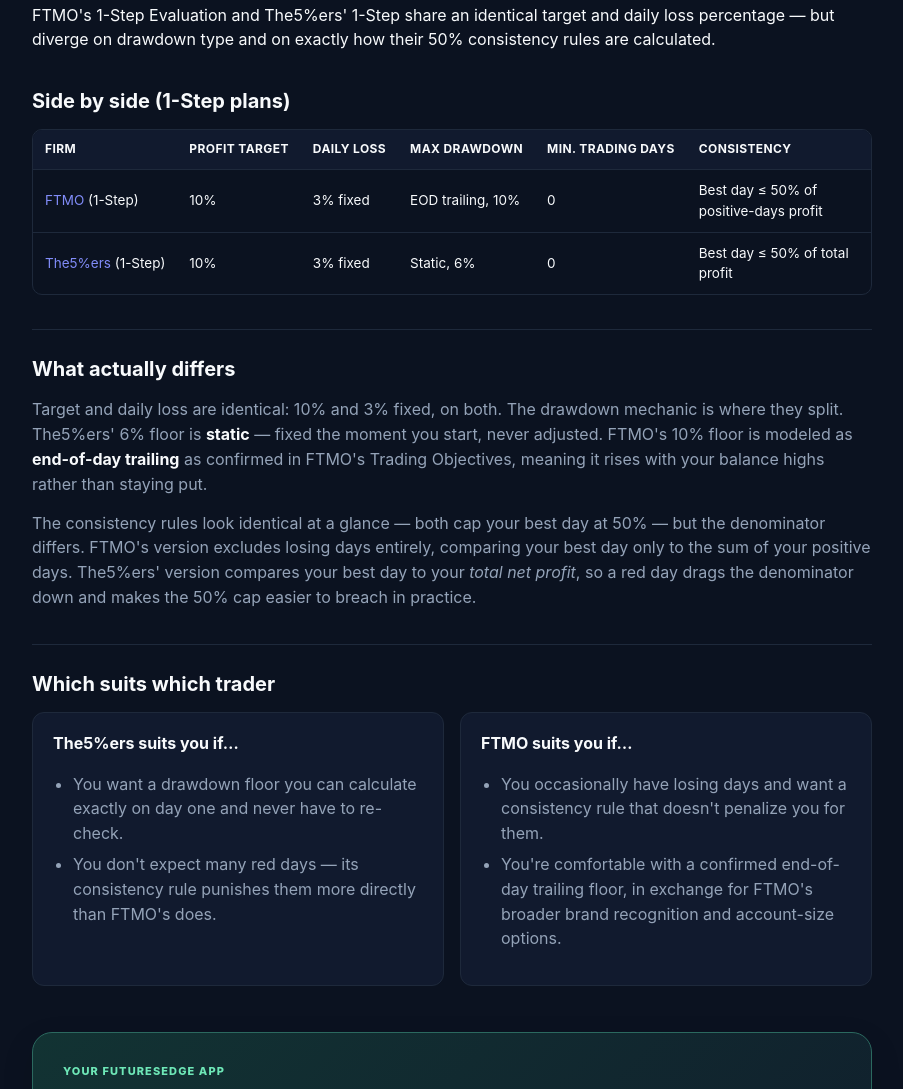
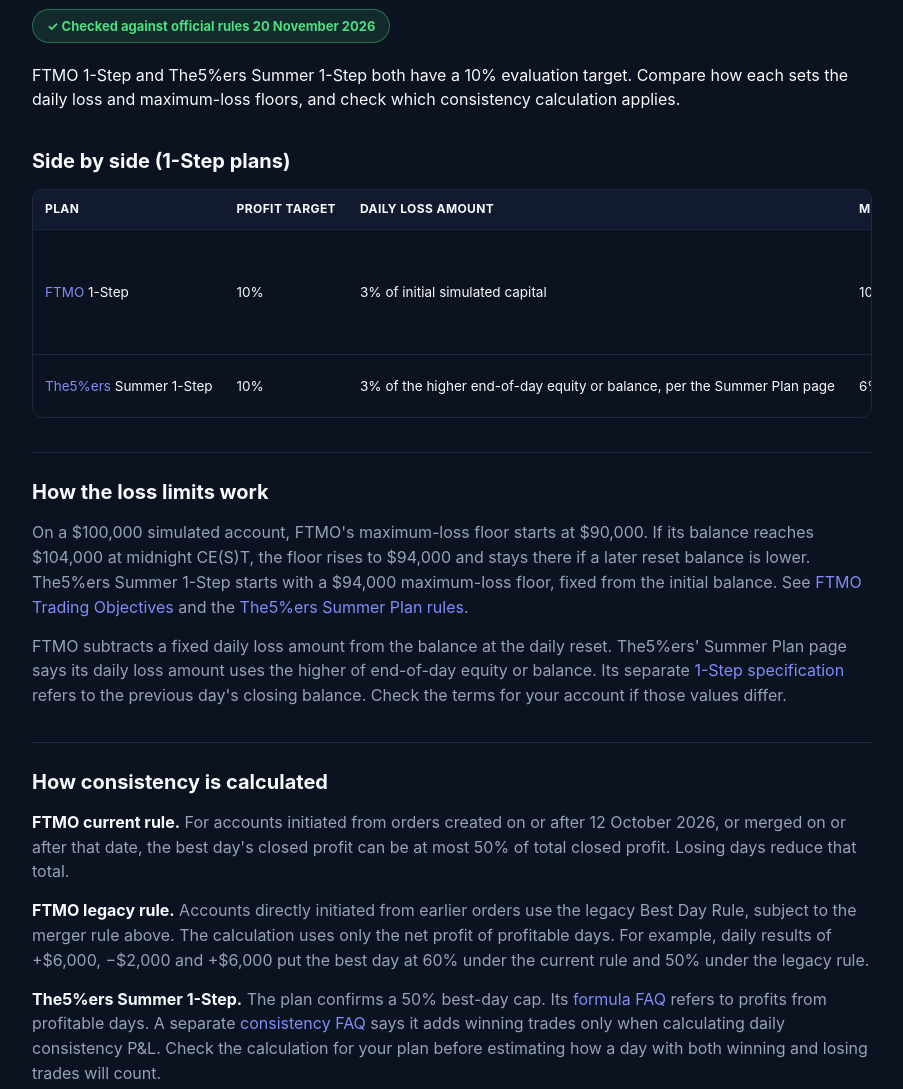
Before and after one commit to powerFC/prop-firm-rules, a plain HTML site: page prop-firm-rules/compare/ftmo-vs-the5ers.html in a window 1280 px wide. Shown: the part 174-1263 px from the top of the page, without its empty margins (188-1091 px from the left). Drawn offline with Linux system fonts and the light colour scheme.

Commit message:
Correct FTMO and The5ers 1-Step comparison

```diff
--- a/prop-firm-rules/compare/ftmo-vs-the5ers.html
+++ b/prop-firm-rules/compare/ftmo-vs-the5ers.html
@@ -4,7 +4,7 @@
 <meta charset="UTF-8">
 <meta name="viewport" content="width=device-width, initial-scale=1.0">
 <title>FTMO vs The5%ers 2026: 1-Step Rules Compared</title>
-<meta name="description" content="FTMO's 1-Step Evaluation vs The5%ers' 1-Step, compared 2026: identical target and daily loss, but a trailing vs static drawdown and two different consistency-rule denominators — and which trader each suits.">
+<meta name="description" content="Compare FTMO 1-Step and The5%ers Summer 1-Step. See how their daily loss and maximum loss rules differ, and which FTMO accounts use the legacy Best Day Rule.">
 <link rel="canonical" href="https://futuresedgetrade.app/prop-firm-rules/compare/ftmo-vs-the5ers.html">
 <link rel="stylesheet" href="../../css/style.css?v=20261016-cards">
 <script type="application/ld+json">
@@ -13,7 +13,7 @@
   "@type": "Article",
   "headline": "FTMO vs The5%ers 2026: 1-Step Rules Compared",
   "datePublished": "2026-07-16",
-  "dateModified": "2026-10-08",
+  "dateModified": "2026-11-20",
   "author": { "@type": "Organization", "name": "Prop Firm Rules" },
   "publisher": { "@type": "Organization", "name": "Prop Firm Rules" },
   "mainEntityOfPage": "https://futuresedgetrade.app/prop-firm-rules/compare/ftmo-vs-the5ers.html"
@@ -26,10 +26,10 @@
   "mainEntity": [
     {
       "@type": "Question",
-      "name": "Is FTMO or The5%ers' max drawdown stricter on the 1-Step plans?",
+      "name": "How do the two maximum-loss floors work?",
       "acceptedAnswer": {
         "@type": "Answer",
-        "text": "The5%ers' 1-Step uses a flat static 6% floor that never moves in our data. FTMO's 1-Step uses a confirmed 10% end-of-day trailing floor: the floor rises with the highest preceding midnight balance, unlike a static floor."
+        "text": "On a $100,000 simulated account, the FTMO 1-Step floor starts at $90,000 and can rise with the highest midnight balance. The5%ers Summer 1-Step floor stays at $94,000 because its 6% maximum loss is measured from the initial balance."
       }
     },
     {
@@ -37,7 +37,7 @@
       "name": "How do FTMO and The5%ers' consistency rules differ?",
       "acceptedAnswer": {
         "@type": "Answer",
-        "text": "Both cap your best single day at 50%, but against different denominators. FTMO's 1-Step compares your best day to the sum of only your positive days' profit — losing days don't count against you. The5%ers' 1-Step compares your best day to your total net profit, so red days do count against you, making it the stricter of the two in practice."
+        "text": "FTMO's current 1-Step rule uses total closed profit, including losing days. Its legacy Best Day Rule uses profit from profitable days only. The5%ers confirms a 50% cap for Summer 1-Step. Its general FAQs refer to profits from profitable days and say losing trades are excluded from daily consistency P&L."
       }
     }
   ]
@@ -63,64 +63,39 @@
 <main class="wrap">
   <a class="back-link" href="../index.html">← All firms</a>
   <h1>FTMO vs The5%ers (2026)</h1>
+  <div class="verified">✓ Checked against official rules 20 November 2026</div>
   <p class="lede">
-    FTMO's 1-Step Evaluation and The5%ers' 1-Step share an identical target and daily loss
-    percentage — but diverge on drawdown type and on exactly how their 50% consistency rules
-    are calculated.
+    FTMO 1-Step and The5%ers Summer 1-Step both have a 10% evaluation target. Compare how each
+    sets the daily loss and maximum-loss floors, and check which consistency calculation applies.
   </p>
 
   <h2>Side by side (1-Step plans)</h2>
   <div class="table-wrap">
     <table>
       <thead>
-        <tr><th>Firm</th><th>Profit target</th><th>Daily loss</th><th>Max drawdown</th><th>Min. trading days</th><th>Consistency</th></tr>
+        <tr><th>Plan</th><th>Profit target</th><th>Daily loss amount</th><th>Maximum loss</th><th>Consistency</th></tr>
       </thead>
       <tbody>
         <tr>
-          <td><a href="../firms/ftmo.html">FTMO</a> (1-Step)</td><td>10%</td><td>3% fixed</td>
-          <td>EOD trailing, 10%</td><td>0</td><td>Best day ≤ 50% of positive-days profit</td>
+          <td><a href="../firms/ftmo.html">FTMO</a> 1-Step</td><td>10%</td><td>3% of initial simulated capital</td>
+          <td>10% of initial capital, end-of-day trailing floor</td><td>Best day ≤ 50% of total closed profit under the current rule</td>
         </tr>
         <tr>
-          <td><a href="../firms/the5ers.html">The5%ers</a> (1-Step)</td><td>10%</td><td>3% fixed</td>
-          <td>Static, 6%</td><td>0</td><td>Best day ≤ 50% of total profit</td>
+          <td><a href="../firms/the5ers.html">The5%ers</a> Summer 1-Step</td><td>10%</td><td>3% of the higher end-of-day equity or balance, per the Summer Plan page</td>
+          <td>6% of initial balance, static floor</td><td>50% best-day cap</td>
         </tr>
       </tbody>
     </table>
   </div>
 
-  <h2>What actually differs</h2>
-  <p>
-    Target and daily loss are identical: 10% and 3% fixed, on both. The drawdown mechanic is
-    where they split. The5%ers' 6% floor is <strong>static</strong> — fixed the moment you
-    start, never adjusted. FTMO's 10% floor is modeled as <strong>end-of-day trailing</strong>
-    as confirmed in FTMO's Trading Objectives, meaning it rises
-    with your balance highs rather than staying put.
-  </p>
-  <p>
-    The consistency rules look identical at a glance — both cap your best day at 50% — but the
-    denominator differs. FTMO's version excludes losing days entirely, comparing your best day
-    only to the sum of your positive days. The5%ers' version compares your best day to your
-    <em>total net profit</em>, so a red day drags the denominator down and makes the 50% cap
-    easier to breach in practice.
-  </p>
+  <h2>How the loss limits work</h2>
+  <p>On a $100,000 simulated account, FTMO's maximum-loss floor starts at $90,000. If its balance reaches $104,000 at midnight CE(S)T, the floor rises to $94,000 and stays there if a later reset balance is lower. The5%ers Summer 1-Step starts with a $94,000 maximum-loss floor, fixed from the initial balance. See <a href="https://ftmo.com/en/trading-objectives/">FTMO Trading Objectives</a> and the <a href="https://the5ers.com/summer-plan/">The5%ers Summer Plan rules</a>.</p>
+  <p>FTMO subtracts a fixed daily loss amount from the balance at the daily reset. The5%ers' Summer Plan page says its daily loss amount uses the higher of end-of-day equity or balance. Its separate <a href="https://the5ers.com/faqs/1-step-plan-rules-specifications/">1-Step specification</a> refers to the previous day's closing balance. Check the terms for your account if those values differ.</p>
 
-  <h2>Which suits which trader</h2>
-  <div class="suits-grid">
-    <div class="card">
-      <h3>The5%ers suits you if…</h3>
-      <ul>
-        <li>You want a drawdown floor you can calculate exactly on day one and never have to re-check.</li>
-        <li>You don't expect many red days — its consistency rule punishes them more directly than FTMO's does.</li>
-      </ul>
-    </div>
-    <div class="card">
-      <h3>FTMO suits you if…</h3>
-      <ul>
-        <li>You occasionally have losing days and want a consistency rule that doesn't penalize you for them.</li>
-        <li>You're comfortable with a confirmed end-of-day trailing floor, in exchange for FTMO's broader brand recognition and account-size options.</li>
-      </ul>
-    </div>
-  </div>
+  <h2>How consistency is calculated</h2>
+  <p><strong>FTMO current rule.</strong> For accounts initiated from orders created on or after 12 October 2026, or merged on or after that date, the best day's closed profit can be at most 50% of total closed profit. Losing days reduce that total.</p>
+  <p><strong>FTMO legacy rule.</strong> Accounts directly initiated from earlier orders use the legacy Best Day Rule, subject to the merger rule above. The calculation uses only the net profit of profitable days. For example, daily results of +$6,000, −$2,000 and +$6,000 put the best day at 60% under the current rule and 50% under the legacy rule.</p>
+  <p><strong>The5%ers Summer 1-Step.</strong> The plan confirms a 50% best-day cap. Its <a href="https://the5ers.com/faqs/how-is-the-consistency-calculated/">formula FAQ</a> refers to profits from profitable days. A separate <a href="https://the5ers.com/faqs/what-is-constancy-rule/">consistency FAQ</a> says it adds winning trades only when calculating daily consistency P&amp;L. Check the calculation for your plan before estimating how a day with both winning and losing trades will count.</p>
 
   <div class="cta-card cta-card--app"><span class="promo-label">Your FuturesEdge app</span>
     <h3>Picked one? Track it properly.</h3>
@@ -130,14 +105,11 @@
   </div>
 
   <h2>Frequently asked questions</h2>
-  <h3>Is FTMO or The5%ers' max drawdown stricter on the 1-Step plans?</h3>
-  <p>The5%ers' 1-Step uses a flat static 6% floor that never moves in our data. FTMO's 1-Step uses a confirmed 10% end-of-day trailing floor: the floor rises with the highest preceding midnight balance, unlike a static floor.</p>
+  <h3>How do the two maximum-loss floors work?</h3>
+  <p>On a $100,000 simulated account, the FTMO 1-Step floor starts at $90,000 and can rise with the highest midnight balance. The5%ers Summer 1-Step floor stays at $94,000 because its 6% maximum loss is measured from the initial balance.</p>
 
   <h3>How do FTMO and The5%ers' consistency rules differ?</h3>
-  <p>Both cap your best single day at 50%, but against different denominators. FTMO's 1-Step
-    compares your best day to the sum of only your positive days' profit — losing days don't
-    count against you. The5%ers' 1-Step compares your best day to your total net profit, so red
-    days do count against you, making it the stricter of the two in practice.</p>
+  <p>FTMO's current 1-Step rule uses total closed profit, including losing days. Its legacy Best Day Rule uses profit from profitable days only. The5%ers confirms a 50% cap for Summer 1-Step. Its general FAQs refer to profits from profitable days and say losing trades are excluded from daily consistency P&amp;L.</p>
 
   <p>Rules verified against each firm's official documentation — see the
     <a href="https://github.com/powerFC/propfirm-rules-dataset" target="_blank" rel="noopener">open dataset</a>.</p>
```
